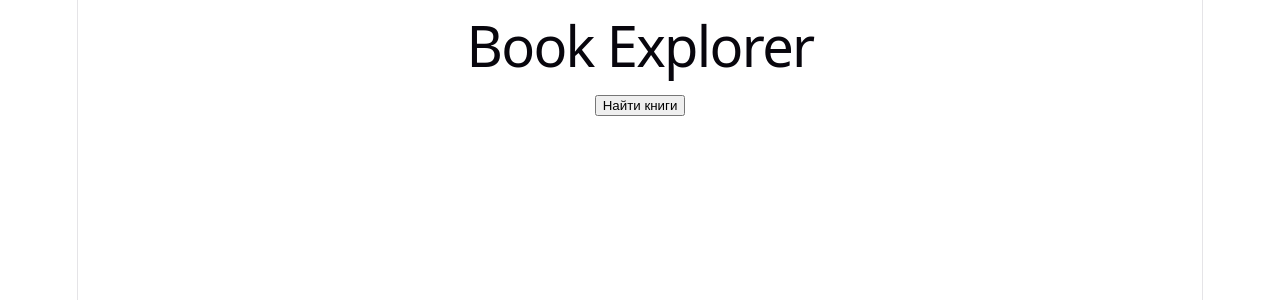
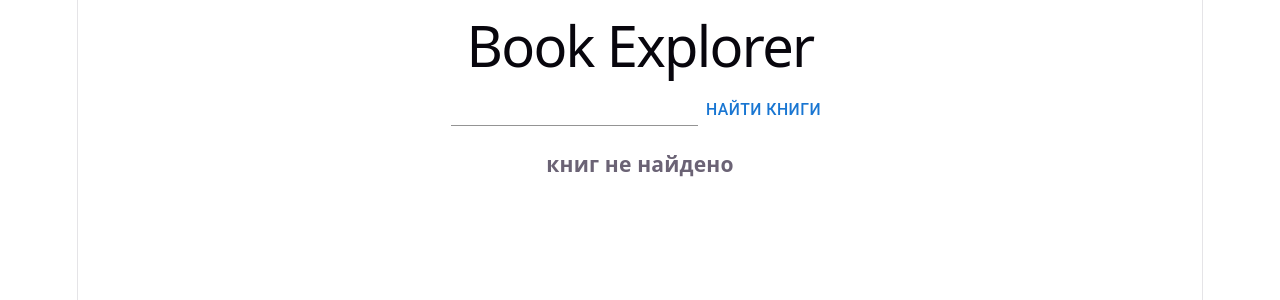
Before and after one commit to Kirill8224/BookHub, a React (Vite) app: page / in a window 1280 px wide. Shown: the top 300 px of the page. Built offline with nearby package versions, Linux system fonts and the light colour scheme.

Commit message:
add ui getbooks

```diff
--- a/package.json
+++ b/package.json
@@ -10,6 +10,9 @@
     "preview": "vite preview"
   },
   "dependencies": {
+    "@emotion/react": "^11.14.0",
+    "@emotion/styled": "^11.14.1",
+    "@mui/material": "^9.5.0",
     "axios": "^1.20.0",
     "react": "^19.2.8",
     "react-dom": "^19.2.8"
--- a/src/App.tsx
+++ b/src/App.tsx
@@ -1,28 +1,22 @@
-import axios from 'axios';
+import { GetBooks } from './ui/GetBooks';
+import { Input, Button} from '@mui/material';
+import { useState } from 'react';
+import { searchBooks } from './api/SerchBooks';
 
 function App() {
-  async function searchBooks() {
-    const response = await axios.get(
-      'https://openlibrary.org/search.json',
-      {
-        params: {
-          q: 'harry potter',
-        },
-      }
-    );
-
-    console.log(response.data);
+  const [nameBooks, setNameBooks]= useState<string>('')
+  const [books, setBooks]= useState<any>(null)
+  async function searchBooksForClick(){
+    const result= await searchBooks(nameBooks)
+    setBooks(result)
   }
-
   return (
     <div>
       <h1>Book Explorer</h1>
-
-      <button onClick={searchBooks}>
-        Найти книги
-      </button>
+      <Input onChange={(e)=>{setNameBooks(e.target.value)}}></Input>
+      <Button onClick= {()=>{nameBooks ? searchBooksForClick() : alert('введите название')}}>Найти книги</Button>
+      {books != null ? <GetBooks books= {books.docs}/> : <h3>книг не найдено</h3>}
     </div>
   );
 }
-
 export default App;
--- /dev/null
+++ b/src/api/SerchBooks.ts
@@ -0,0 +1,9 @@
+import axios from "axios"
+export async function searchBooks(nameBooks: string){
+    const data= await axios.get('https://openlibrary.org/search.json', {
+      params: {
+        q: nameBooks
+      }
+    })
+    return(data.data)
+  }
--- /dev/null
+++ b/src/ui/GetBooks.tsx
@@ -0,0 +1,5 @@
+export function GetBooks({books}: {books: any}){
+    return books.map((book: any)=>{
+      return(<h3>{book.title}</h3>)
+    })
+  }
```
Also changed, not shown: 1 other file (tests, documents, lock files or other folders).
